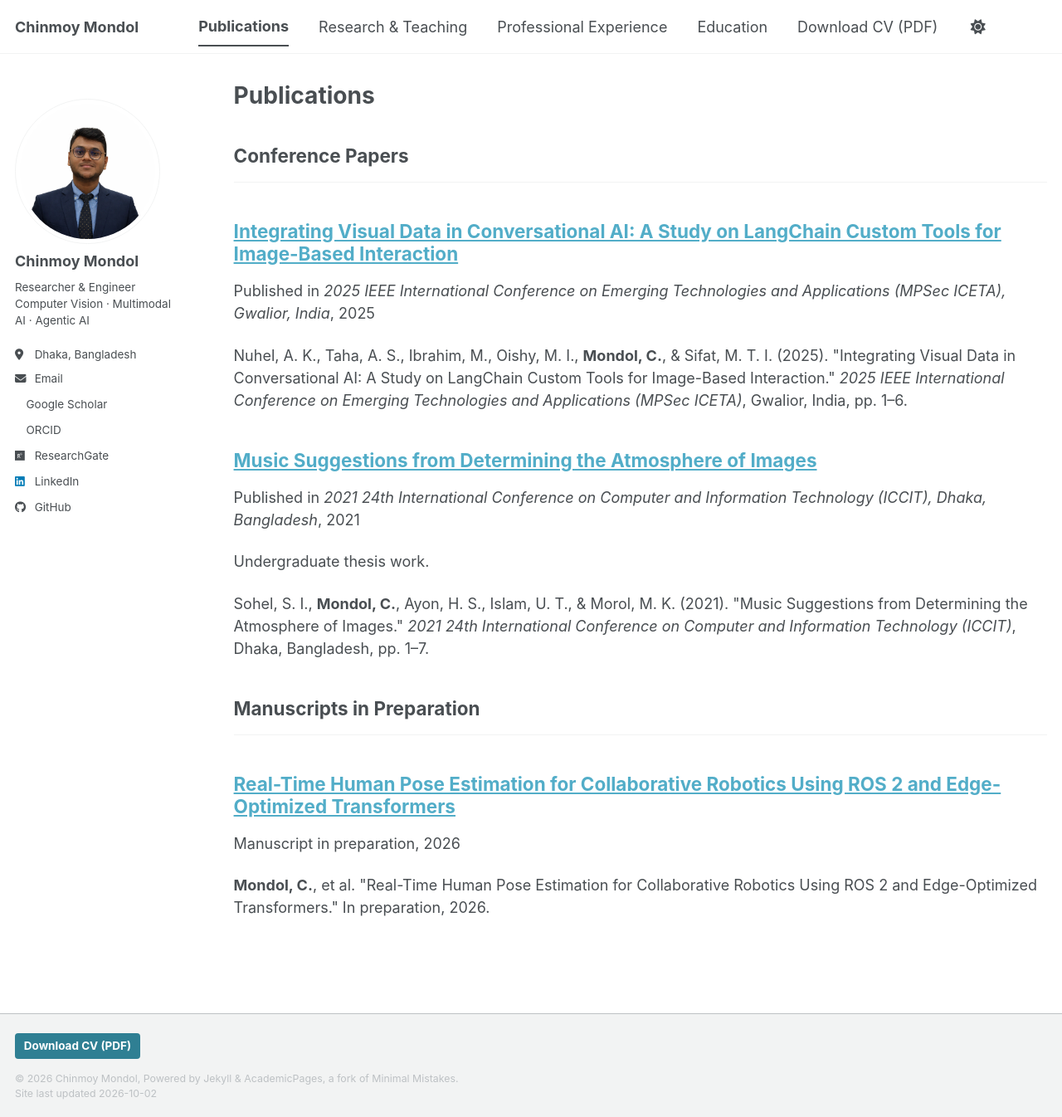
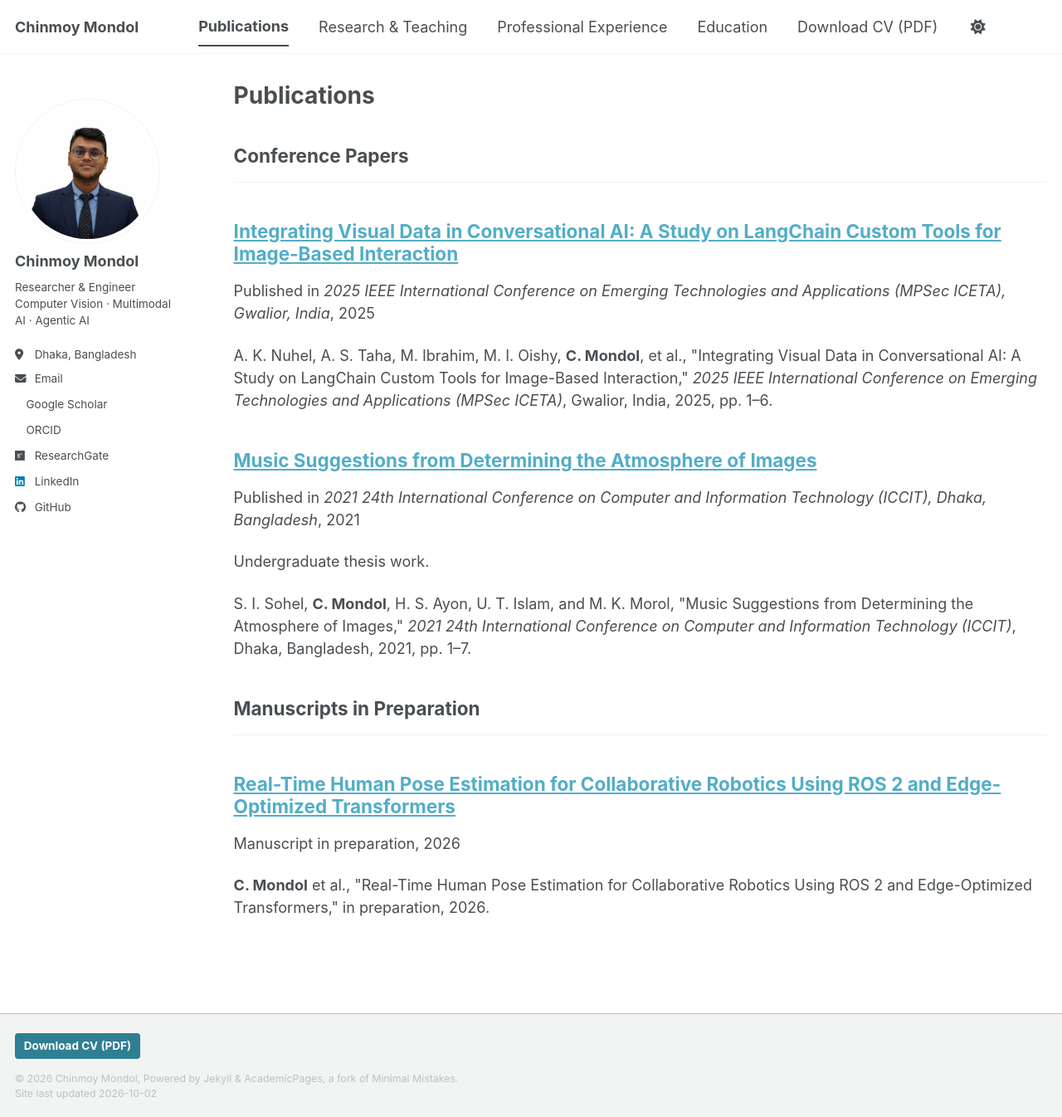
Before and after one commit to chinmoy-mondol/chinmoy-mondol.github.io, a Jekyll site: the page built from _pages/publications.html, in a window 1280 px wide and 1346 px high. Shown: the whole window at 83% size. Built offline with Jekyll 4.4.1, drawn with Linux system fonts in a browser that asks for light colours; a style sheet for code colours, icons or effects is not loaded.

Commit message:
Reformat publication citations from APA to IEEE
Co-Authored-By: Claude Opus 5.5 <noreply@anthropic.com>

```diff
--- a/_publications/2021-12-18-music-suggestions-image-atmosphere.md
+++ b/_publications/2021-12-18-music-suggestions-image-atmosphere.md
@@ -6,7 +6,7 @@ permalink: /publication/2021-music-suggestions-image-atmosphere
 excerpt: 'Undergraduate thesis work.'
 date: 2021-12-18
 venue: '2021 24th International Conference on Computer and Information Technology (ICCIT), Dhaka, Bangladesh'
-citation: 'Sohel, S. I., <b>Mondol, C.</b>, Ayon, H. S., Islam, U. T., &amp; Morol, M. K. (2021). &quot;Music Suggestions from Determining the Atmosphere of Images.&quot; <i>2021 24th International Conference on Computer and Information Technology (ICCIT)</i>, Dhaka, Bangladesh, pp. 1–7.'
+citation: 'S. I. Sohel, <b>C. Mondol</b>, H. S. Ayon, U. T. Islam, and M. K. Morol, &quot;Music Suggestions from Determining the Atmosphere of Images,&quot; <i>2021 24th International Conference on Computer and Information Technology (ICCIT)</i>, Dhaka, Bangladesh, 2021, pp. 1–7.'
 ---
 
 DOI: [10.1109/ICCIT54785.2021.9689781](https://doi.org/10.1109/ICCIT54785.2021.9689781)
--- a/_publications/2025-01-01-langchain-image-conversational-ai.md
+++ b/_publications/2025-01-01-langchain-image-conversational-ai.md
@@ -6,7 +6,7 @@ permalink: /publication/2025-langchain-image-conversational-ai
 excerpt: ''
 date: 2025-01-01
 venue: '2025 IEEE International Conference on Emerging Technologies and Applications (MPSec ICETA), Gwalior, India'
-citation: 'Nuhel, A. K., Taha, A. S., Ibrahim, M., Oishy, M. I., <b>Mondol, C.</b>, &amp; Sifat, M. T. I. (2025). &quot;Integrating Visual Data in Conversational AI: A Study on LangChain Custom Tools for Image-Based Interaction.&quot; <i>2025 IEEE International Conference on Emerging Technologies and Applications (MPSec ICETA)</i>, Gwalior, India, pp. 1–6.'
+citation: 'A. K. Nuhel, A. S. Taha, M. Ibrahim, M. I. Oishy, <b>C. Mondol</b>, et al., &quot;Integrating Visual Data in Conversational AI: A Study on LangChain Custom Tools for Image-Based Interaction,&quot; <i>2025 IEEE International Conference on Emerging Technologies and Applications (MPSec ICETA)</i>, Gwalior, India, 2025, pp. 1–6.'
 ---
 
 DOI: [10.1109/MPSecICETA64837.2025.11118796](https://doi.org/10.1109/MPSecICETA64837.2025.11118796)
```
Also changed, not shown: _publications/2026-09-01-pose-estimation-collaborative-robotics.md (+1 -1 lines).
